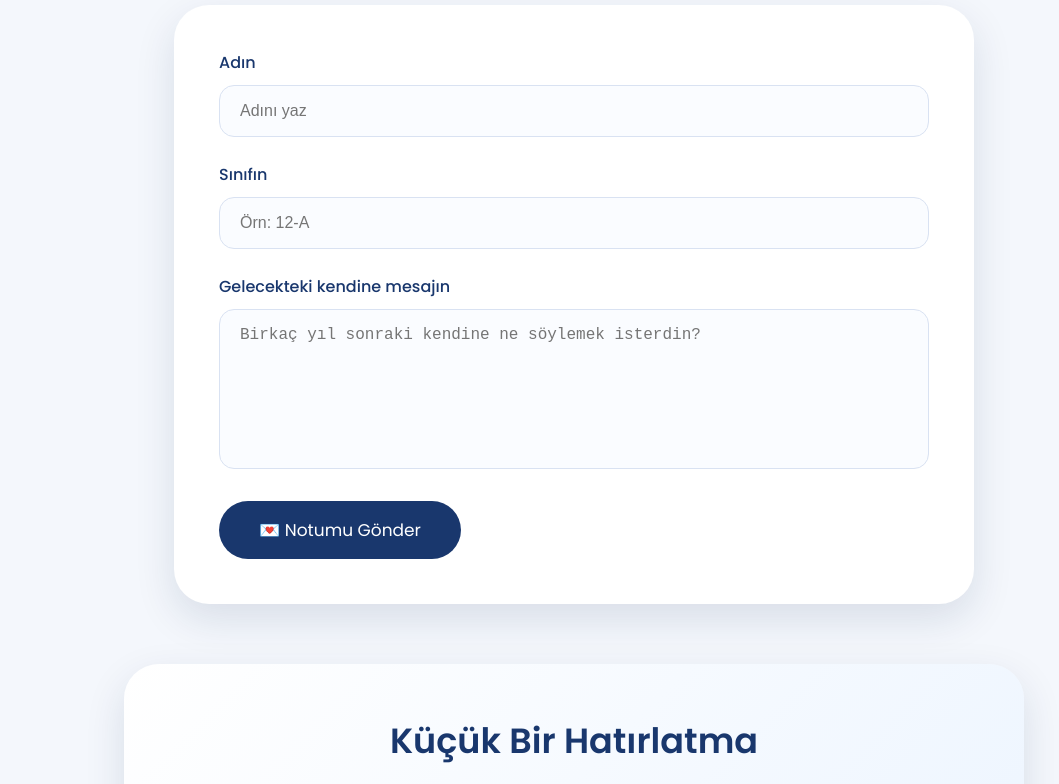
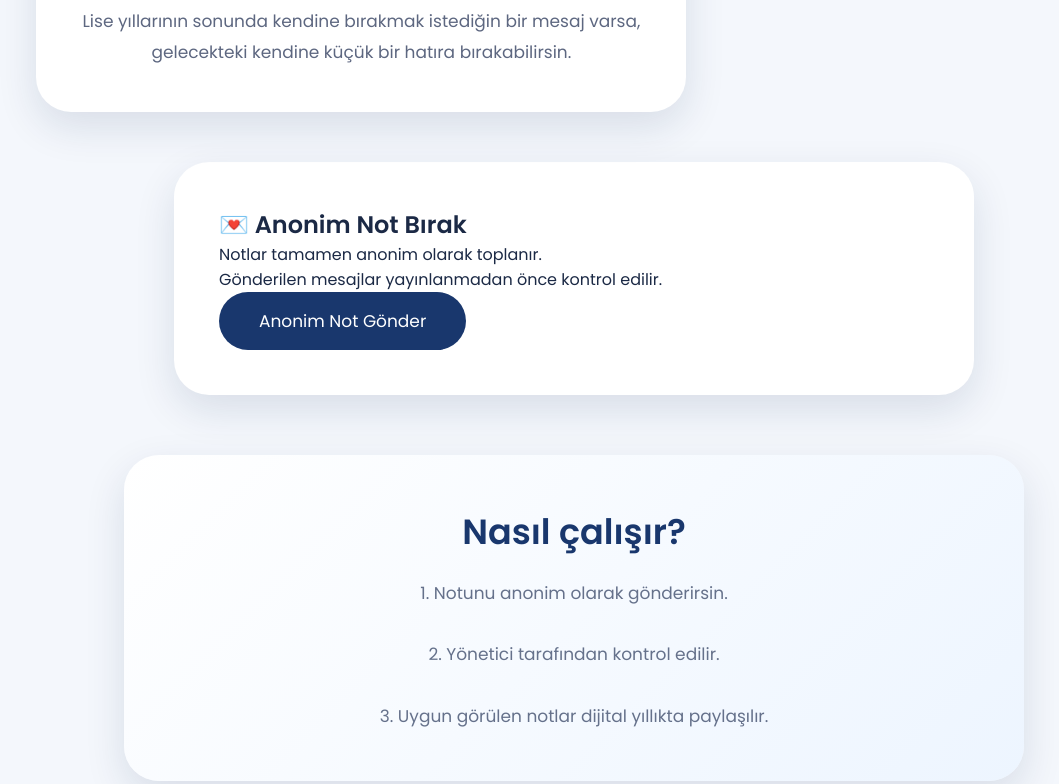
Before and after one commit to nfl26mezunlari09-arch/nfl26mezunlari, a plain HTML site: page mektup.html in a window 1280 px wide. Shown: the part 572-1356 px from the top of the page, without its empty margins (66-1125 px from the left). Drawn offline with nearby package versions, Linux system fonts and the light colour scheme.

Commit message:
Update mektup.html

```diff
--- a/mektup.html
+++ b/mektup.html
@@ -6,7 +6,7 @@
 <meta charset="UTF-8">
 <meta name="viewport" content="width=device-width, initial-scale=1.0">
 
-<title>Gelecekteki Kendine Mektup</title>
+<title>Gelecekteki Kendine Not</title>
 
 <link rel="stylesheet" href="style.css">
 
@@ -23,22 +23,19 @@
 
 <header class="page-header">
 
-
-
 <div>
 
 <h1>
-Gelecekteki Kendine Mektup
+Gelecekteki Kendine Not
 </h1>
 
 
 <p>
-2025–2026 mezunlarından geleceğe bırakılan küçük hatıralar
+Geleceğe bırakılan anonim mektuplar
 </p>
 
 
 </div>
-
 
 </header>
 
@@ -48,77 +45,52 @@ Gelecekteki Kendine Mektup
 <section class="section">
 
 
-<h2 class="section-title">
-Bir Gün Açılmak Üzere...
+<div class="welcome-card">
+
+
+<h2>
+Bir gün tekrar okumak üzere...
 </h2>
+
+
+<p>
+Lise yıllarının sonunda kendine bırakmak istediğin bir mesaj varsa,
+gelecekteki kendine küçük bir hatıra bırakabilirsin.
+</p>
+
+
+</div>
+
 
 
 
 <div class="comment-box">
 
 
-<form>
+<h2>
+💌 Anonim Not Bırak
+</h2>
 
 
-<div class="form-group">
+<p>
 
-<label>
-Adın
-</label>
+Notlar tamamen anonim olarak toplanır.
+<br>
+Gönderilen mesajlar yayınlanmadan önce kontrol edilir.
 
-<input
-class="form-control"
-type="text"
-placeholder="Adını yaz">
-
-</div>
+</p>
 
 
 
-<div class="form-group">
+<a href="GOOGLE_FORM_LINKINI_BURAYA_EKLE" class="primary-button">
 
-<label>
-Sınıfın
-</label>
+Anonim Not Gönder
 
-<input
-class="form-control"
-type="text"
-placeholder="Örn: 12-A">
-
-</div>
-
-
-
-<div class="form-group">
-
-<label>
-Gelecekteki kendine mesajın
-</label>
-
-
-<textarea
-class="form-control"
-placeholder="Birkaç yıl sonraki kendine ne söylemek isterdin?"></textarea>
+</a>
 
 
 </div>
 
-
-
-<button
-type="button"
-class="primary-button">
-
-💌 Notumu Gönder
-
-</button>
-
-
-</form>
-
-
-</div>
 
 
 
@@ -127,14 +99,19 @@ class="primary-button">
 
 
 <h3>
-Küçük Bir Hatırlatma
+Nasıl çalışır?
 </h3>
 
 
 <p>
 
-Yazdığın notlar doğrudan yayınlanmayacaktır.
-Önce kontrol edilecek ve uygun görülen mesajlar yıllıkta yer alacaktır.
+1. Notunu anonim olarak gönderirsin.
+<br><br>
+
+2. Yönetici tarafından kontrol edilir.
+<br><br>
+
+3. Uygun görülen notlar dijital yıllıkta paylaşılır.
 
 </p>
 
```
